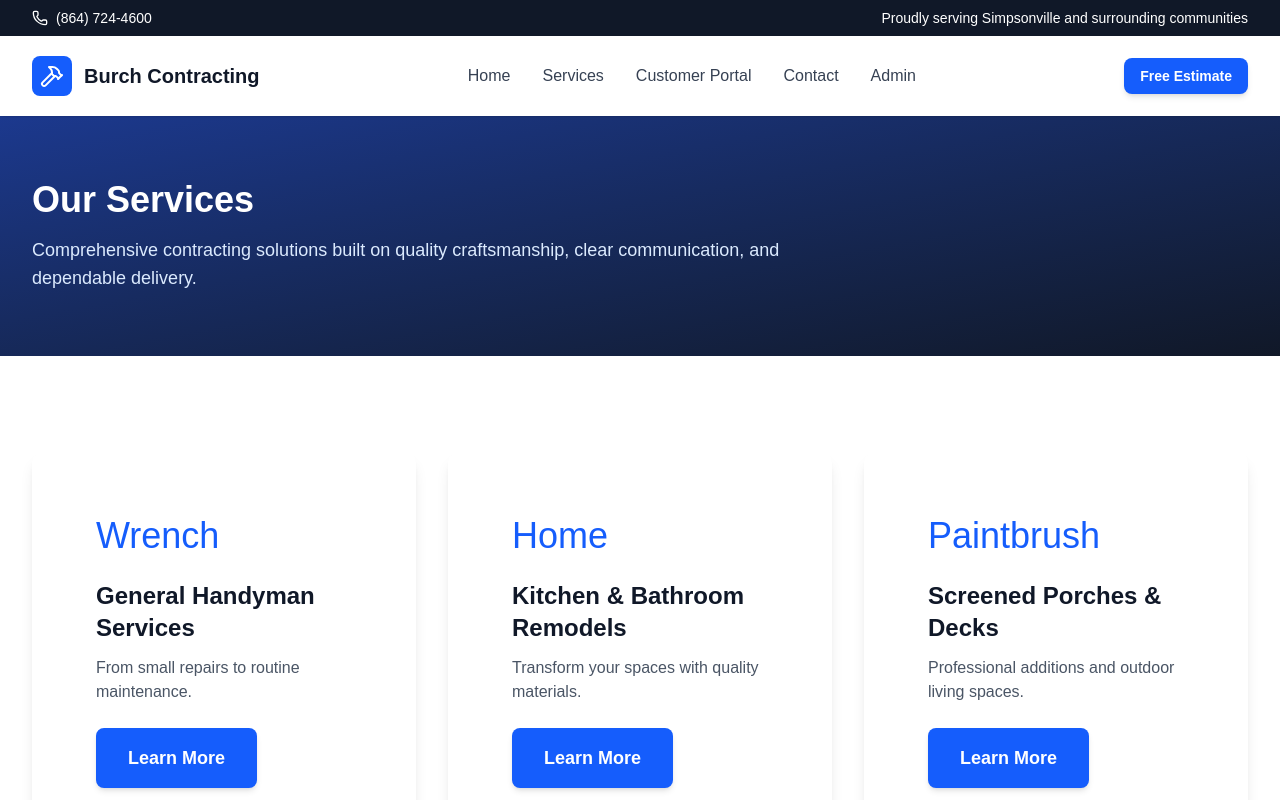
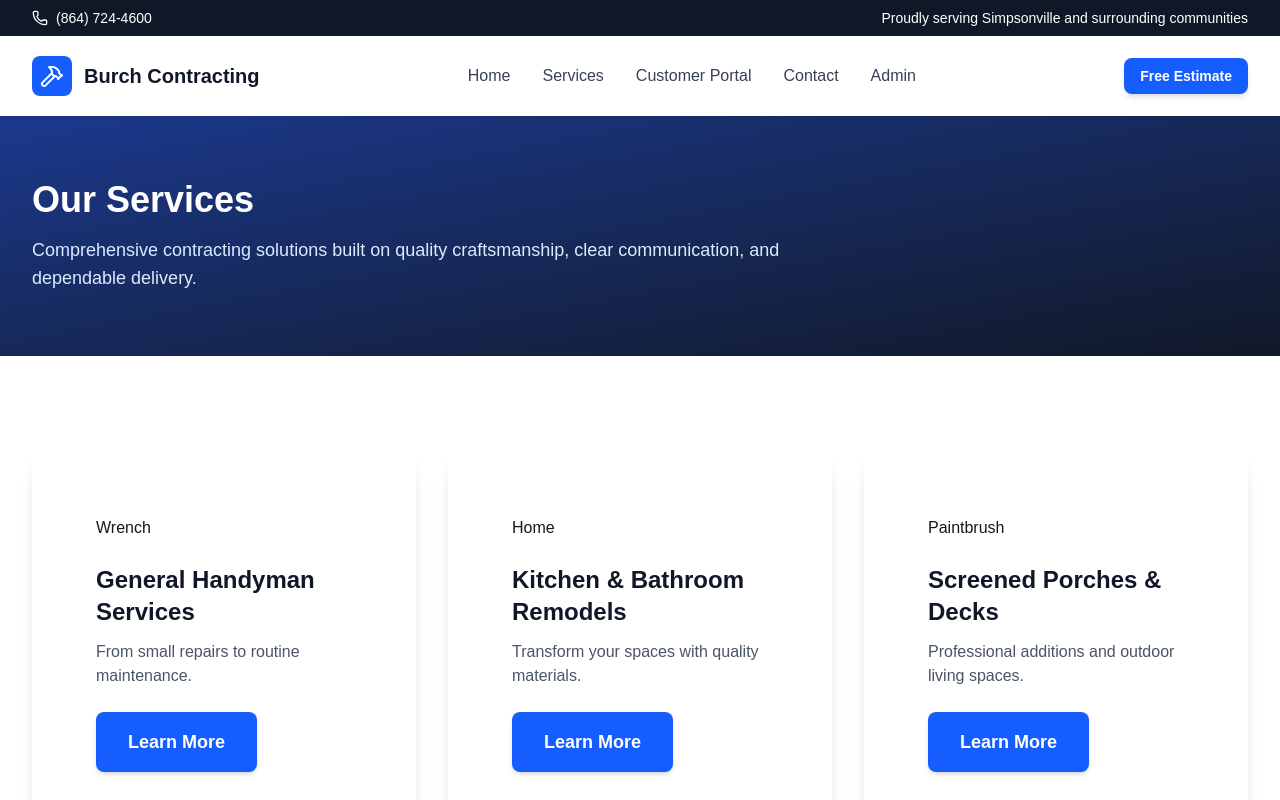
Before and after one commit to cscottburch1/burch-contracting-fresh, a Next.js app: page /services in a window 1280 px wide. Shown: the top 800 px of the page. Built offline with nearby package versions, Linux system fonts and the light colour scheme.

Commit message:
Remove redundant text classes from ServiceCard icon wrapper

```diff
--- a/src/components/ui/ServiceCard.tsx
+++ b/src/components/ui/ServiceCard.tsx
@@ -23,7 +23,7 @@ export const ServiceCard = ({
 }: ServiceCardProps) => {
   const content = (
     <div className={`flex flex-col h-full ${compact ? 'p-4' : 'p-8'}`}>
-      {icon && <div className={`mb-6 text-blue-600 ${compact ? 'text-3xl' : 'text-4xl'}`}>{icon}</div>}
+      {icon && <div className={`mb-6 ${compact ? '' : ''}`}>{icon}</div>}
       <h3 className={`font-bold mb-3 text-gray-900 ${compact ? 'text-xl' : 'text-2xl'}`}>{title}</h3>
       <p className={`text-gray-600 flex-grow mb-6 ${compact ? 'text-sm' : ''}`}>{description}</p>
       <div className="mt-auto">
```
